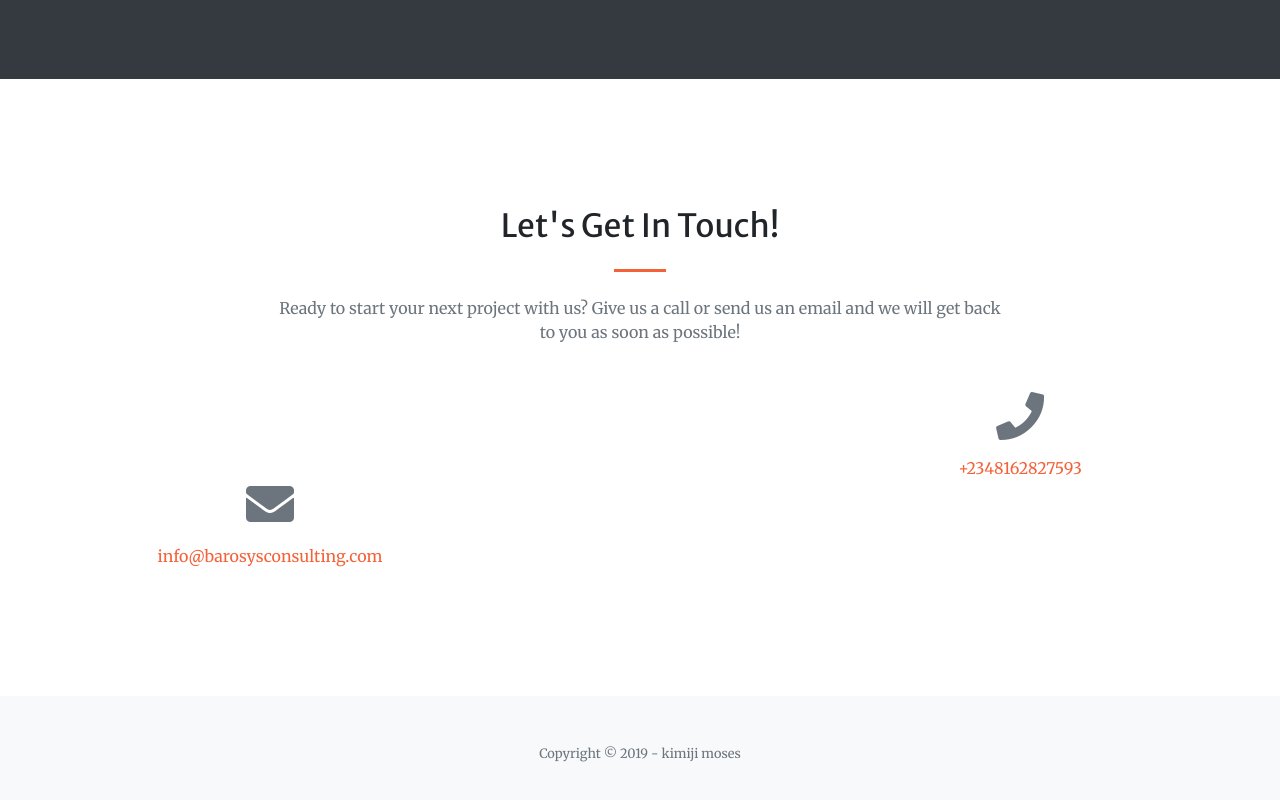
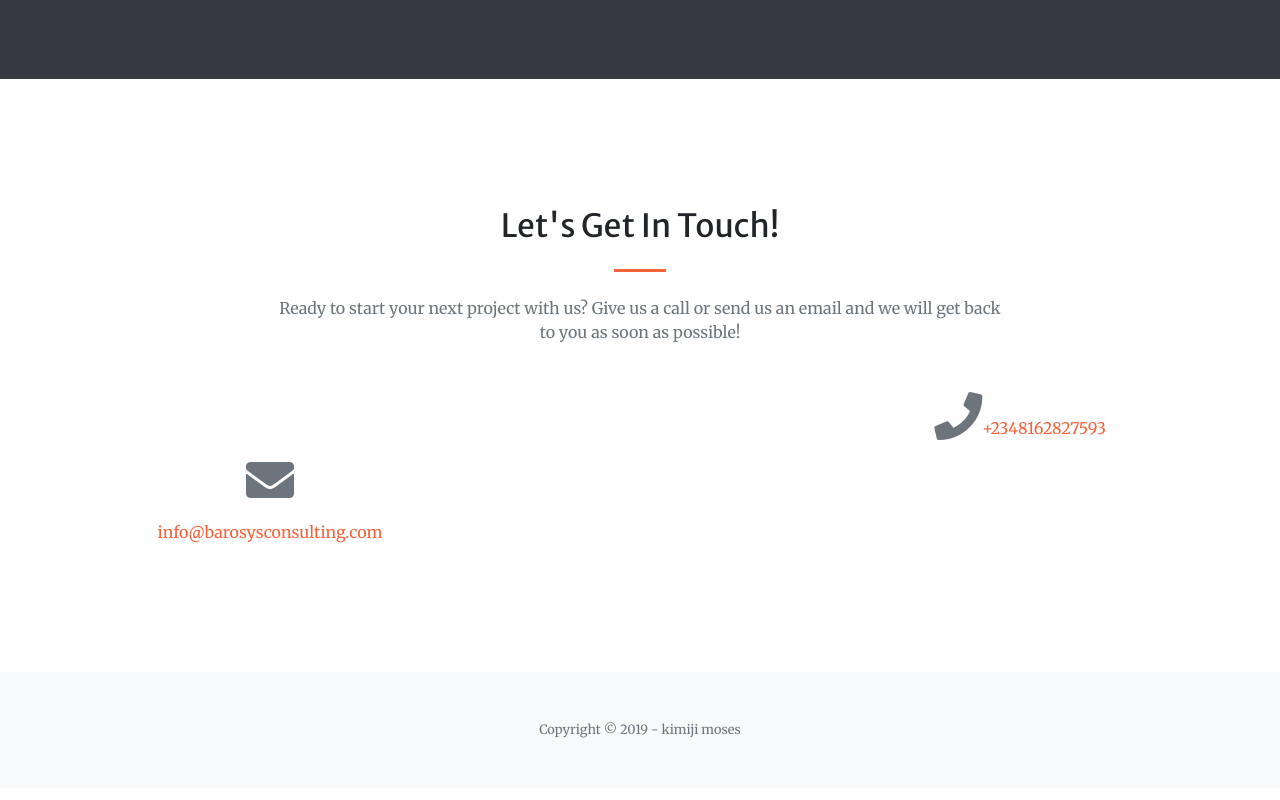
Before and after one commit to kimijimoses/kimijimoses.github.io, a website with bundled scripts: page index.html in a window 1280 px wide. Shown: the part 2800-3600 px from the top of the page. Built offline with nearby package versions, Linux system fonts and the light colour scheme.

Commit message:
Update index.html

```diff
--- a/index.html
+++ b/index.html
@@ -227,8 +227,7 @@
       </div>
       <div class="row">
         <div class="col-lg-4 ml-auto text-center mb-5 mb-lg-0">
-          <i class="fas fa-phone fa-3x mb-3 text-muted"></i>
-          <a class="d-block" href="tel:+2348162827593">+2348162827593</a>
+          <a class="d-block" href="tel:+2348162827593"><i class="fas fa-phone fa-3x mb-3 text-muted"></i>+2348162827593</a>
         </div>
         </div>
         <div class="col-lg-4 mr-auto text-center">
```
